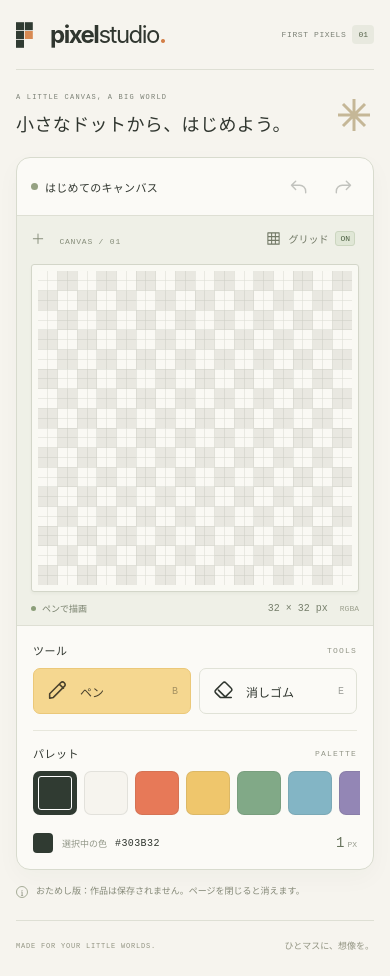
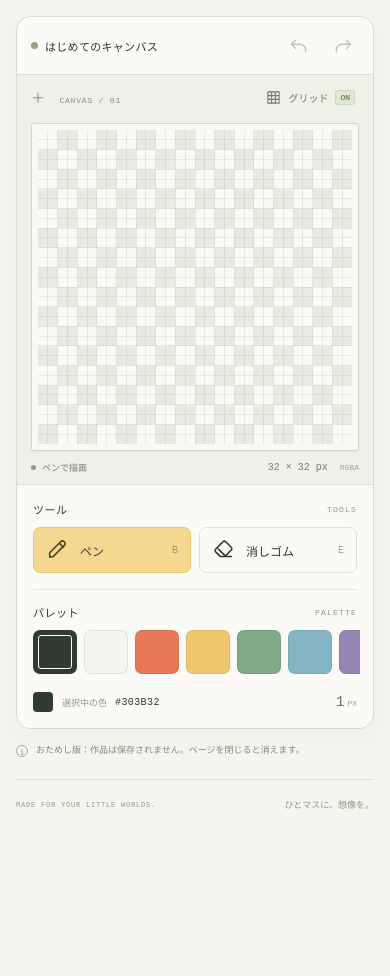
Before and after one commit to yvtasakvma-cmd/dotmake, a React (Vite) app: page / in a window 390 px wide. After the commit the page ends 844 px from the top, so only its background shows below. Built offline with nearby package versions, Linux system fonts and the light colour scheme.

Commit message:
Remove decorative header to show editor immediately

```diff
--- a/src/App.tsx
+++ b/src/App.tsx
@@ -42,20 +42,7 @@ export default function App() {
   }, [state.past.length, state.future.length, drawing]);
 
   return <div className="app-shell">
-    <header className="app-header">
-      <a className="brand" href="#" aria-label="Pixel Studio">
-        <span className="brand-mark" aria-hidden="true"><i /><i /><i /><i /><i /></span>
-        <span>pixel<span className="brand-light">studio</span><span className="brand-dot">.</span></span>
-      </a>
-      <span className="version-tag">FIRST PIXELS <span>01</span></span>
-    </header>
-
-    <main>
-      <section className="intro" aria-labelledby="editor-title">
-        <div><p className="eyebrow">A LITTLE CANVAS, A BIG WORLD</p><h1 id="editor-title">小さなドットから、はじめよう。</h1></div>
-        <svg className="intro-star" width="36" height="36" viewBox="0 0 36 36" fill="none" stroke="currentColor" strokeWidth="3" aria-hidden="true"><path d="M18 2v32M2 18h32M7 7l22 22M7 29 29 7" /></svg>
-      </section>
-
+    <main aria-label="Pixel Studio">
       <section className="editor" aria-label="ドット絵エディタ">
         <div className="workspace-toolbar">
           <div className="document-info"><span className="document-dot" /><strong>はじめてのキャンバス</strong><span className="dimension">32 × 32</span></div>
--- a/src/styles.css
+++ b/src/styles.css
@@ -17,24 +17,7 @@ button { font: inherit; color: inherit; cursor: pointer; touch-action: manipulat
 button:disabled { cursor: default; opacity: .28; }
 button:focus-visible, a:focus-visible { outline: 3px solid #b86835; outline-offset: 4px; }
 button { border: 0; }
-.app-shell { max-width: 1104px; margin: 0 auto; padding: 0 max(32px, env(safe-area-inset-left)) 0 max(32px, env(safe-area-inset-right)); }
-.app-header { display: flex; align-items: center; justify-content: space-between; height: 102px; border-bottom: 1px solid var(--line); }
-.brand { color: #30362f; text-decoration: none; display: flex; align-items: center; gap: 12px; font-size: 27px; font-weight: 750; letter-spacing: -1.5px; }
-.brand-light { font-weight: 400; }
-.brand-dot { color: #d37f48; }
-.brand-mark { position: relative; display: block; width: 32px; height: 32px; }
-.brand-mark i { display: block; width: 10px; height: 10px; background: #303b32; position: absolute; }
-.brand-mark i:nth-child(1) { top: 0; left: 0; }
-.brand-mark i:nth-child(2) { top: 0; left: 11px; }
-.brand-mark i:nth-child(3) { top: 11px; left: 0; }
-.brand-mark i:nth-child(4) { top: 11px; left: 11px; background: #d88a53; }
-.brand-mark i:nth-child(5) { top: 22px; left: 0; }
-.version-tag { color: var(--muted); font: 10px ui-monospace, monospace; letter-spacing: 1.3px; display: flex; align-items: center; gap: 12px; }
-.version-tag span { background: #e8e9df; padding: 6px 8px; border-radius: 4px; color: #59664e; letter-spacing: 0; }
-.intro { display: flex; align-items: center; justify-content: space-between; padding: 36px 0 30px; }
-.eyebrow { margin: 0 0 12px; font: 9px ui-monospace, monospace; letter-spacing: 1.8px; color: var(--muted); }
-h1 { margin: 0; font-size: 24px; font-weight: 550; letter-spacing: 1px; }
-.intro-star { font-size: 40px; line-height: 1; color: #c5b797; margin-right: 8px; }
+.app-shell { max-width: 1104px; margin: 0 auto; padding: max(16px, env(safe-area-inset-top)) max(32px, env(safe-area-inset-right)) 0 max(32px, env(safe-area-inset-left)); }
 .editor { border: 1px solid #d8dbce; border-radius: 14px; overflow: hidden; box-shadow: 0 8px 24px #2b342208; background: #fbfaf6; }
 .workspace-toolbar { min-height: 66px; display: flex; justify-content: space-between; align-items: center; gap: 8px; padding: 10px 18px 10px 24px; border-bottom: 1px solid var(--line); }
 .document-info { display: flex; align-items: center; gap: 10px; }
@@ -96,15 +79,6 @@ kbd { font: 10px ui-monospace, monospace; margin-left: auto; opacity: .45; }
 
 @media (max-width: 760px) {
   .app-shell { max-width: 560px; padding-left: max(16px, env(safe-area-inset-left)); padding-right: max(16px, env(safe-area-inset-right)); }
-  .app-header { height: 70px; }
-  .brand { font-size: 24px; gap: 8px; }
-  .brand-mark { transform: scale(.8); transform-origin: left center; width: 26px; }
-  .version-tag { font-size: 8px; letter-spacing: .6px; gap: 6px; }
-  .version-tag span { padding: 5px 6px; }
-  .intro { padding: 23px 0 21px; }
-  .eyebrow { font-size: 7px; letter-spacing: 1.2px; margin-bottom: 9px; }
-  h1 { font-size: 18px; letter-spacing: .4px; }
-  .intro-star { font-size: 27px; margin-right: 2px; }
   .workspace-toolbar { min-height: 58px; padding: 6px 8px 6px 14px; }
   .document-info { gap: 7px; flex-wrap: wrap; }
   .document-info strong { font-size: 11px; }
@@ -138,17 +112,11 @@ kbd { font: 10px ui-monospace, monospace; margin-left: auto; opacity: .45; }
   .footer-pixels { display: none; }
 }
 @media (max-width: 360px) {
-  .version-tag { letter-spacing: 0; }
-  .version-tag span { display: none; }
-  h1 { font-size: 16px; }
-  .intro-star { font-size: 23px; }
   .document-info strong { font-size: 10px; }
   .app-footer { flex-wrap: wrap; }
 }
 @media (max-height: 500px) and (orientation: landscape) {
   .app-shell { max-width: 1040px; }
-  .app-header { height: 58px; }
-  .intro { padding: 16px 0; }
   .editor-body { display: grid; grid-template-columns: minmax(0, 1fr) 220px; }
   .tool-panel { border-top: 0; border-left: 1px solid var(--line); }
   .canvas-wrap { max-width: 320px; }
```
